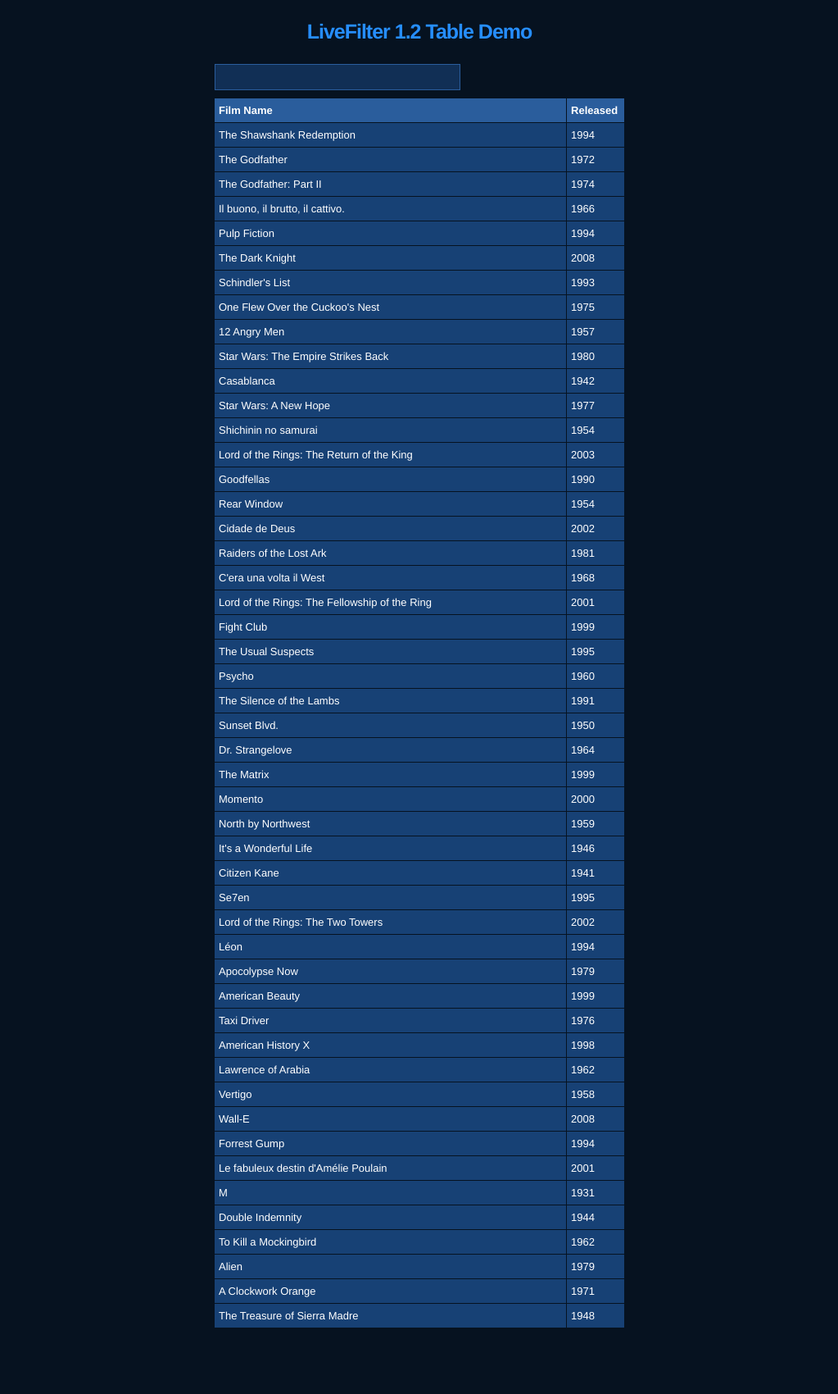
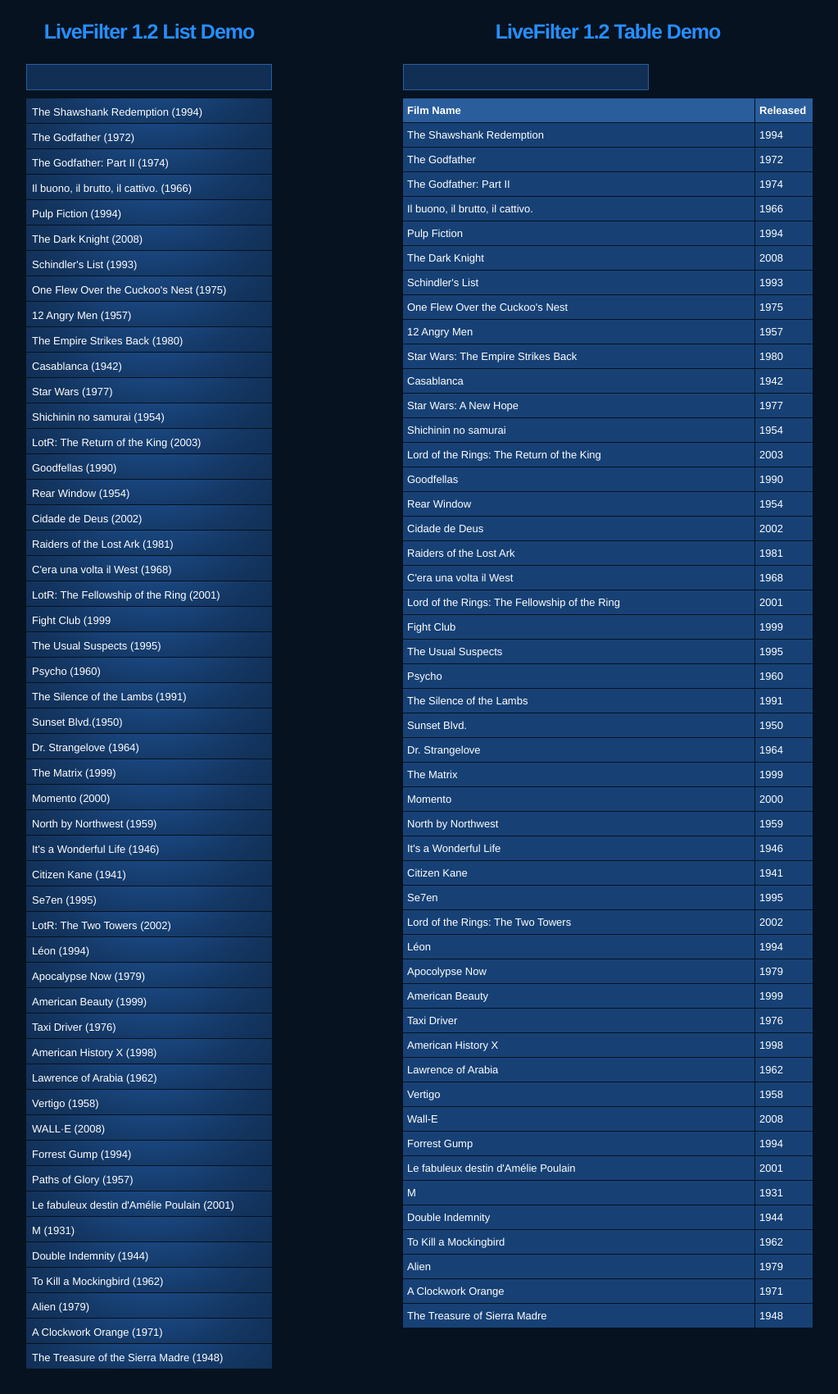
Before and after one commit to mikemerritt/LiveFilter, a plain HTML site: page index.html in a window 1280 px wide. Shown: the whole page at 82% size, without its empty margins (128-1151 px from the left). Before the commit the page ends 1670 px from the top, so only its background shows below. Drawn offline with nearby package versions, Linux system fonts and the light colour scheme.

Commit message:
Updated demo page.

```diff
--- a/table.html
+++ b/index.html
@@ -2,18 +2,75 @@
 <html>
 	<head>
 		<meta http-equiv="Content-type" content="text/html; charset=utf-8">
-		<title>LiveFilter 1.2 Table Demo</title>
+		<title>LiveFilter 1.2 List Demo</title>
 		<link rel="stylesheet" type="text/css" media="screen" href="styles/screen.css" />
 		<script type="text/javascript" src="http://ajax.googleapis.com/ajax/libs/jquery/1.4.1/jquery.min.js"></script>
 		<script type="text/javascript" src="js/jquery.liveFilter.js"></script>
 		<script type="text/javascript">
 		$(document).ready(function() {
+			$('ul.live_filter').liveFilter('slide');
 			$('table.live_filter').liveFilter('basic');
 		});
 		</script>
 	</head>
 <body>
 	<div id="page_wrapper">
+		<div id="list_wrapper">
+			<h1>LiveFilter 1.2 List Demo</h1>
+			<input class="filter" name="livefilter" type="text" value="" />
+			<ul class="live_filter">
+				<li><a href="#">The Shawshank Redemption (1994)</a></li>
+				<li><a href="#">The Godfather (1972)</a></li>
+				<li><a href="#">The Godfather: Part II (1974)</a></li>
+				<li><a href="#">Il buono, il brutto, il cattivo. (1966)</a></li>
+				<li><a href="#">Pulp Fiction (1994)</a></li>
+				<li><a href="#">The Dark Knight (2008)</a></li>
+				<li><a href="#">Schindler's List (1993)</a></li>
+				<li><a href="#">One Flew Over the Cuckoo's Nest (1975)</a></li>
+				<li><a href="#">12 Angry Men (1957)</a></li>
+				<li><a href="#">The Empire Strikes Back (1980)</a></li>
+				<li><a href="#">Casablanca (1942)</a></li>
+				<li><a href="#">Star Wars (1977)</a></li>
+				<li><a href="#">Shichinin no samurai (1954)</a></li>
+				<li><a href="#">LotR: The Return of the King (2003)</a></li>
+				<li><a href="#">Goodfellas (1990)</a></li>
+				<li><a href="#">Rear Window (1954)</a></li>
+				<li><a href="#">Cidade de Deus (2002)</a></li>
+				<li><a href="#">Raiders of the Lost Ark (1981)</a></li>
+				<li><a href="#">C'era una volta il West (1968)</a></li>
+				<li><a href="#">LotR: The Fellowship of the Ring (2001)</a></li>
+				<li><a href="#">Fight Club (1999</a></li>
+				<li><a href="#">The Usual Suspects (1995)</a></li>
+				<li><a href="#">Psycho (1960)</a></li>
+				<li><a href="#">The Silence of the Lambs (1991)</a></li>
+				<li><a href="#">Sunset Blvd.(1950)</a></li>
+				<li><a href="#">Dr. Strangelove (1964)</a></li>
+				<li><a href="#">The Matrix (1999)</a></li>
+				<li><a href="#">Momento (2000)</a></li>
+				<li><a href="#">North by Northwest (1959)</a></li>
+				<li><a href="#">It's a Wonderful Life (1946)</a></li>
+				<li><a href="#">Citizen Kane (1941)</a></li>
+				<li><a href="#">Se7en (1995)</a></li>
+				<li><a href="#">LotR: The Two Towers (2002)</a></li>
+				<li><a href="#">Léon (1994)</a></li>
+				<li><a href="#">Apocalypse Now (1979)</a></li>
+				<li><a href="#">American Beauty (1999)</a></li>
+				<li><a href="#">Taxi Driver (1976)</a></li>
+				<li><a href="#">American History X (1998)</a></li>
+				<li><a href="#">Lawrence of Arabia (1962)</a></li>
+				<li><a href="#">Vertigo (1958)</a></li>
+				<li><a href="#">WALL·E (2008)</a></li>
+				<li><a href="#">Forrest Gump (1994)</a></li>
+				<li><a href="#">Paths of Glory (1957)</a></li>
+				<li><a href="#">Le fabuleux destin d'Amélie Poulain (2001)</a></li>
+				<li><a href="#">M (1931)</a></li>
+				<li><a href="#">Double Indemnity (1944)</a></li>
+				<li><a href="#">To Kill a Mockingbird (1962)</a></li>
+				<li><a href="#">Alien (1979)</a></li>
+				<li><a href="#">A Clockwork Orange (1971)</a></li>
+				<li><a href="#">The Treasure of the Sierra Madre (1948)</a></li>
+			</ul>
+		</div>
 		<div id="table_wrapper">
 			<h1>LiveFilter 1.2 Table Demo</h1>
 			<input class="filter" name="livefilter" type="text" value="" />
@@ -224,6 +281,7 @@
 				</tbody>
 			</table>
 		</div>
+		<div class="float_clear">&nbsp;</div>
 	</div>
 </body>
 </html>
--- a/styles/screen.css
+++ b/styles/screen.css
@@ -1,17 +1,18 @@
 @charset "utf-8";
 @import 'reset.css';
 @import 'text.css';
-@media screen, projection {
 
 /* Gloabal Styles
 *************************************/
 body										{ min-height: 870px; background: #061220; color: #ffffff; }
 h1											{ padding: 20px 0px 0px 0px; color: #268eff; letter-spacing: -1px; text-align: center; }
+.float_clear								{ clear: both; font: 0px sans-serif; }
 
 /* Gloabal Styles
 *************************************/
-#list_wrapper								{ width: 300px; padding: 0px 0px 30px 0px; margin: 0px auto 0px auto; }
-#table_wrapper								{ width: 500px; padding: 0px 0px 30px 0px; margin: 0px auto 0px auto; }
+#page_wrapper								{ width: 960px; margin: 0px auto 0px auto; }
+#list_wrapper								{ width: 300px; padding: 0px 0px 30px 0px; margin: 0px auto 0px auto; float: left; display: inline; }
+#table_wrapper								{ width: 500px; padding: 0px 0px 30px 0px; margin: 0px auto 0px auto; float: right; display: inline; }
 #page_wrapper input.filter					{ width: 288px; height: 30px; margin: 0px 0px 10px 0px; padding: 0px 5px 0px 5px; border: 1px solid #2a5d9c; font-size: 16px; color: #ffffff; background: #112f55; }
 #page_wrapper ul.live_filter				{ list-style: none; margin: 0px; padding: 0px; }
 #page_wrapper ul.live_filter li				{ width: 300px; height: 30px; margin: 0px; border-bottom: 1px solid #061220; background: url(../images/list-item-bg.gif) 0px 0px no-repeat; }
@@ -25,5 +26,3 @@ h1											{ padding: 20px 0px 0px 0px; color: #268eff; letter-spacing: -1px;
 #page_wrapper table tr th.title				{ width: 425px; text-align: left; border-right: 1px solid #061220; padding: 5px 0px 0px 5px; }
 #page_wrapper table tr td.date				{ width: 65px; text-align: left; padding: 5px 0px 0px 5px; }
 #page_wrapper table tr th.date				{ width: 65px; text-align: left; padding: 5px 0px 0px 5px; }
-
-}
```
Also changed, not shown: list.html (deleted, +0 -75 lines), styles/ie.css (deleted, +0 -8 lines).
